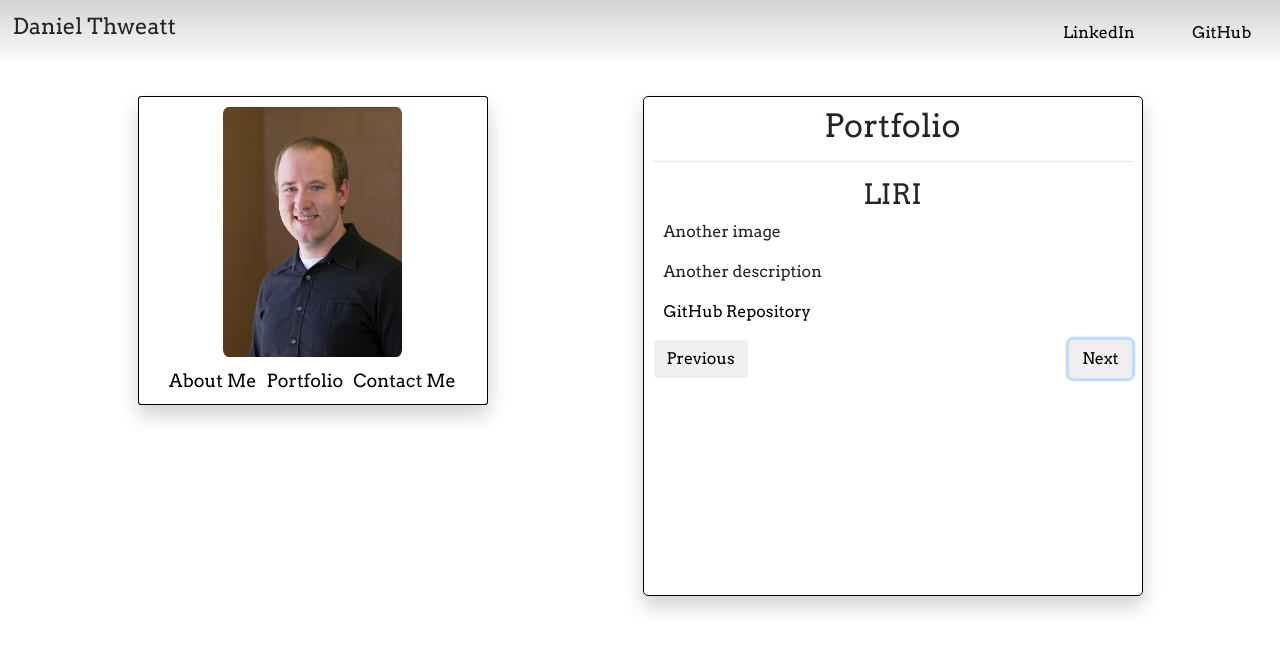
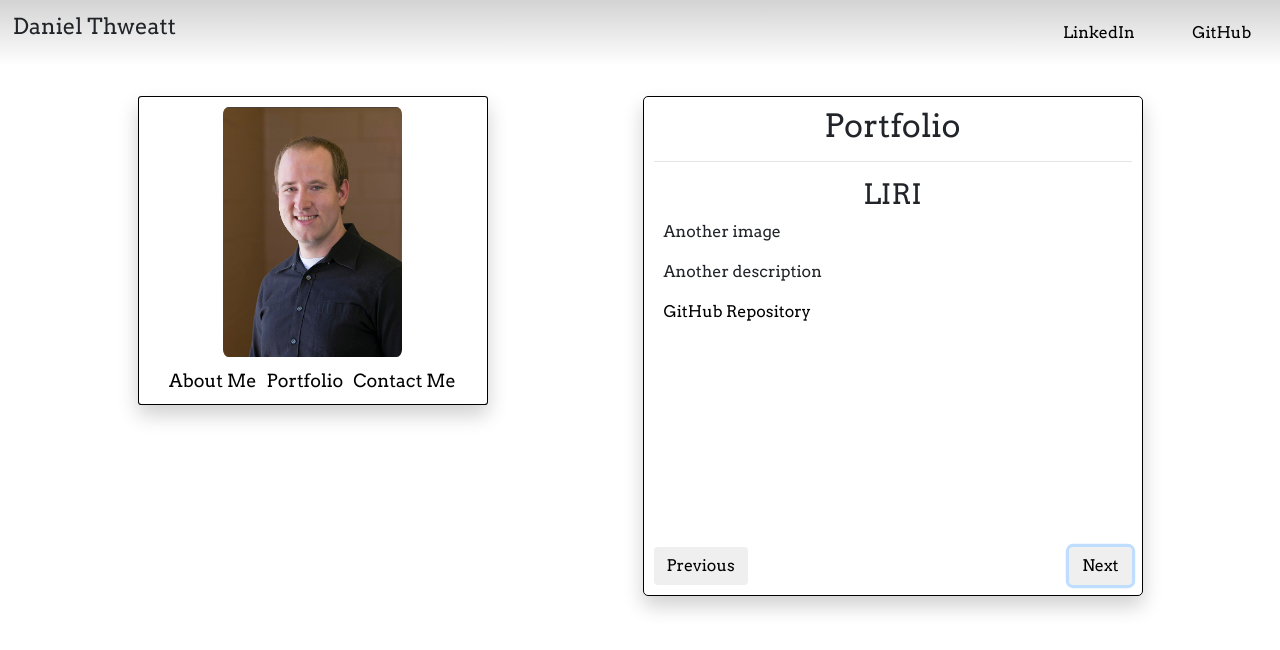
Before and after one commit to Danielthweatt/Portfolio, a React (Create React App) app in the folder my-app/: page /portfolio in a window 1280 px wide. Both pictures are taken after a click on the button "Next". Shown: the top 650 px of the page. Built offline with nearby package versions, Linux system fonts and the light colour scheme.

Commit message:
worked on button positioning

```diff
--- a/my-app/src/components/Panels/InfoPanel/InfoPanel.css
+++ b/my-app/src/components/Panels/InfoPanel/InfoPanel.css
@@ -13,7 +13,9 @@ p {
     border: 1px solid black;
     border-radius: 1%;
     padding: 10px;
+    padding-bottom: 40px;
     box-shadow: 0 10px 20px rgba(0, 0, 0, 0.19);
+    position: relative;
 }
 
 @media screen and (min-width: 550px) {
--- a/my-app/src/components/Portfolio/Portfolio.css
+++ b/my-app/src/components/Portfolio/Portfolio.css
@@ -1,3 +1,11 @@
+#previous-button {
+    position: absolute;
+    bottom: 10px;
+    left: 10px;
+}
+
 #next-button {
-    float: right;
+    position: absolute;
+    bottom: 10px;
+    right: 10px;
 }
--- a/my-app/src/components/Portfolio/Portfolio.js
+++ b/my-app/src/components/Portfolio/Portfolio.js
@@ -75,6 +75,7 @@ class Portfolio extends Component {
                     null
                 ) : (
                     <button
+                        id="previous-button"
                         type="button"
                         className="btn"
                         onClick={this.previous}
@@ -86,9 +87,9 @@ class Portfolio extends Component {
                     null
                 ) : (
                     <button
+                        id="next-button"
                         type="button"
                         className="btn"
-                        id="next-button"
                         onClick={this.next}
                     >
                         Next
```
